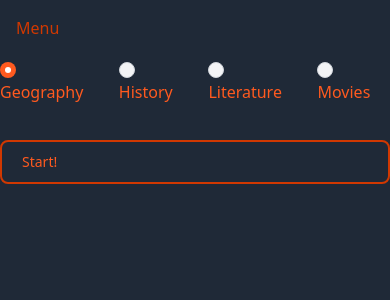
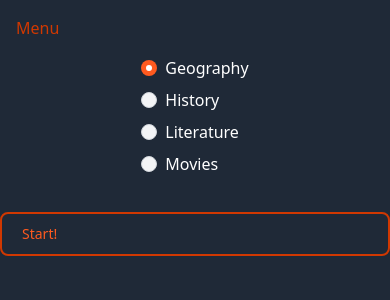
Before and after one commit to KrisztinaBrczan/Quiz_app, a React (Vite) app: page /play-quiz in a window 390 px wide. Shown: the top 300 px of the page. Built offline with nearby package versions, Linux system fonts and the light colour scheme; no server answers.

Commit message:
make CategoryChooser responsive

```diff
--- a/src/Components/CategoryChooser.jsx
+++ b/src/Components/CategoryChooser.jsx
@@ -6,11 +6,9 @@ export default function CategoryChooser({
 }) {
   return (
     <>
-      <div
-        className=" text-orange-500 flex justify-center gap-4"
-        style={{ display: showResult ? "none" : "flex" }}
-      >
-        <label>
+      <div className={`flex justify-center ${showResult ? "hidden" : "flex"}`}>
+        <div className="flex flex-col md:flex-row md:gap-4 gap-2">
+          <label className="flex items-center space-x-2">
             <input
               className="w-4 h-4 text-orange-500 bg-gray-100 border-gray-300 focus:ring-orange-500 dark:focus:ring-orange-600 dark:ring-offset-gray-800 focus:ring-2 dark:bg-gray-700 dark:border-gray-600"
               type="radio"
@@ -19,10 +17,10 @@ export default function CategoryChooser({
               checked={category === "Geography"}
               onChange={(e) => handleCategoryChange(e.target.value)}
               disabled={showGame}
-          />{" "}
-          Geography
+            />
+            <span>Geography</span>
           </label>
-        <label>
+          <label className="flex items-center space-x-2">
             <input
               className="w-4 h-4 text-orange-500 bg-gray-100 border-gray-300 focus:ring-orange-500 dark:focus:ring-orange-600 dark:ring-offset-gray-800 focus:ring-2 dark:bg-gray-700 dark:border-gray-600"
               type="radio"
@@ -31,10 +29,10 @@ export default function CategoryChooser({
               checked={category === "History"}
               onChange={(e) => handleCategoryChange(e.target.value)}
               disabled={showGame}
-          />{" "}
-          History
+            />
+            <span>History</span>
           </label>
-        <label>
+          <label className="flex items-center space-x-2">
             <input
               className="w-4 h-4 text-orange-500 bg-gray-100 border-gray-300 focus:ring-orange-500 dark:focus:ring-orange-600 dark:ring-offset-gray-800 focus:ring-2 dark:bg-gray-700 dark:border-gray-600"
               type="radio"
@@ -43,10 +41,10 @@ export default function CategoryChooser({
               checked={category === "Literature"}
               onChange={(e) => handleCategoryChange(e.target.value)}
               disabled={showGame}
-          />{" "}
-          Literature
+            />
+            <span>Literature</span>
           </label>
-        <label>
+          <label className="flex items-center space-x-2">
             <input
               className="w-4 h-4 text-orange-500 bg-gray-100 border-gray-300 focus:ring-orange-500 dark:focus:ring-orange-600 dark:ring-offset-gray-800 focus:ring-2 dark:bg-gray-700 dark:border-gray-600"
               type="radio"
@@ -55,9 +53,10 @@ export default function CategoryChooser({
               checked={category === "Movies"}
               onChange={(e) => handleCategoryChange(e.target.value)}
               disabled={showGame}
-          />{" "}
-          Movies
+            />
+            <span>Movies</span>
           </label>
+        </div>
       </div>
     </>
   );
```
Lines whose indentation alone changed are shown as unchanged.
